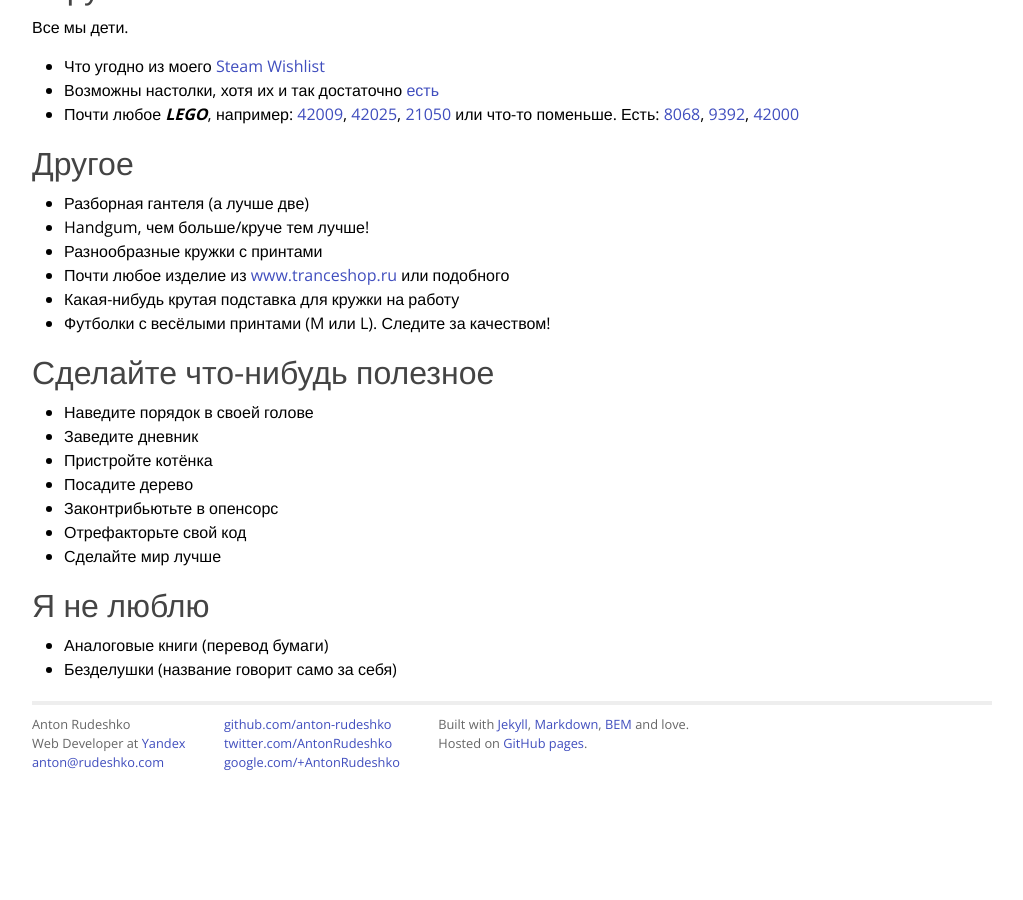
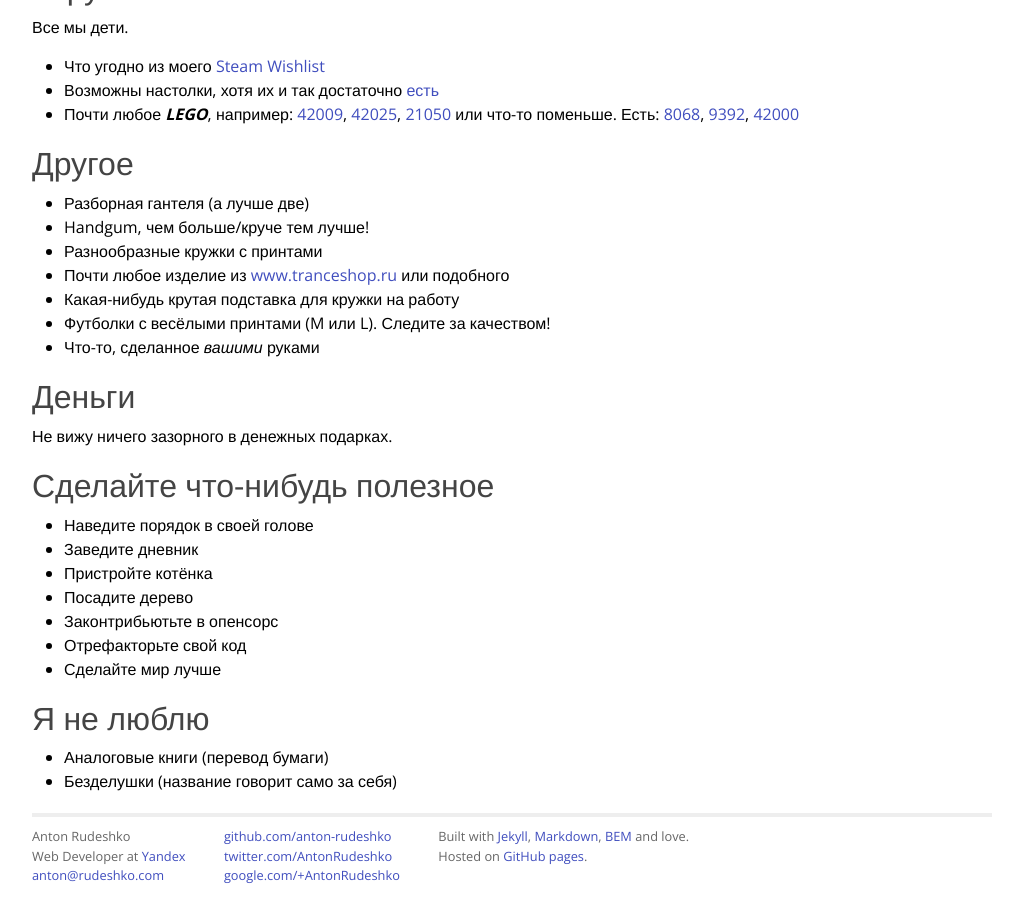
Before and after one commit to anton-rudeshko/anton-rudeshko.github.io, a Jekyll site: the page built from wishlist/index.md, in a window 1280 px wide and 900 px high, scrolled down 998 px. Shown: the whole window, without its empty margins (128-1151 px from the left). Built offline with Jekyll 4.4.1, drawn with Linux system fonts in a browser that asks for light colours; Markdown is read by kramdown in place of the engine named in the settings; comment, search, counter and statistics services are not loaded; before the commit the page ends 1785 px from its top, so only the background shows below that.

Commit message:
Updated wishlist

```diff
--- a/wishlist/index.md
+++ b/wishlist/index.md
@@ -59,6 +59,11 @@ Russian version only.
   * Почти любое изделие из [www.tranceshop.ru](http://www.tranceshop.ru/) или подобного
   * Какая-нибудь крутая подставка для кружки на работу
   * Футболки с весёлыми принтами (M или L). Следите за качеством!
+  * Что-то, сделанное *вашими* руками
+
+## Деньги
+
+Не вижу ничего зазорного в денежных подарках.
 
 ## Сделайте что-нибудь полезное
 
```
